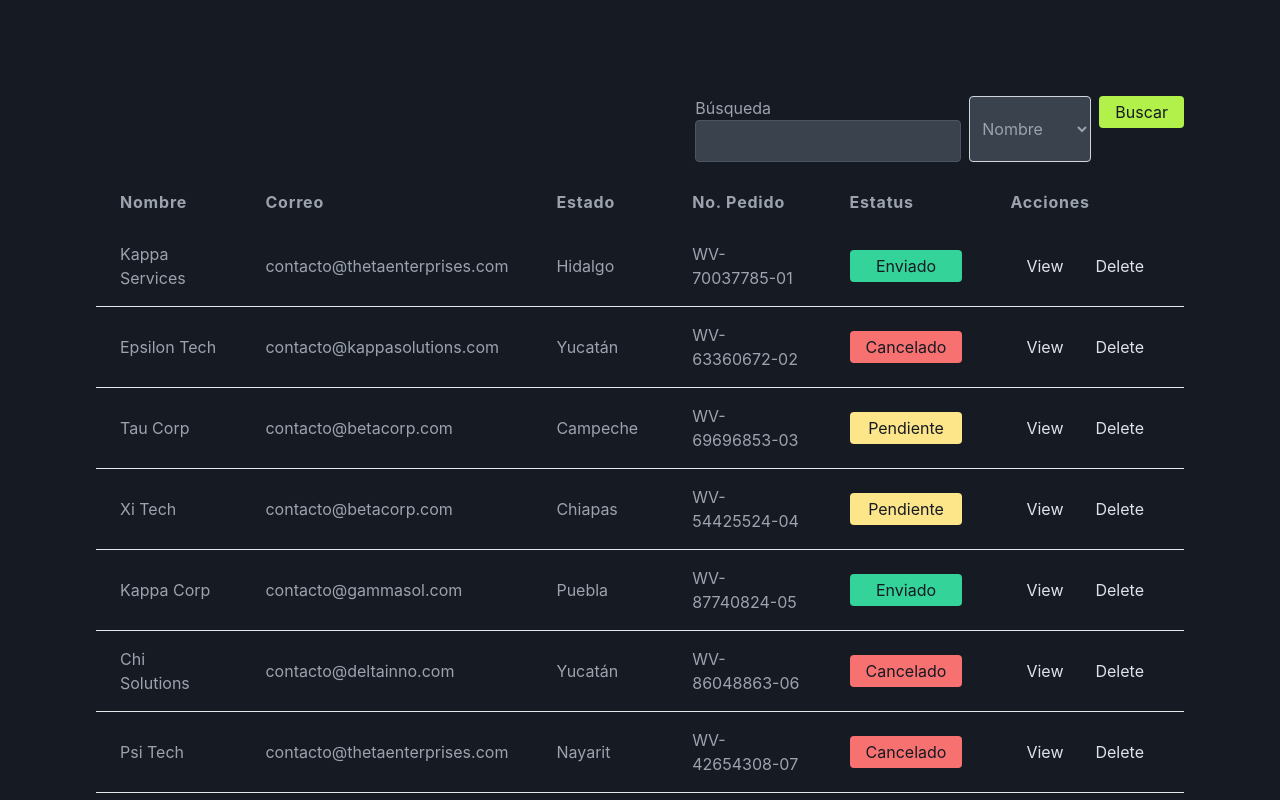
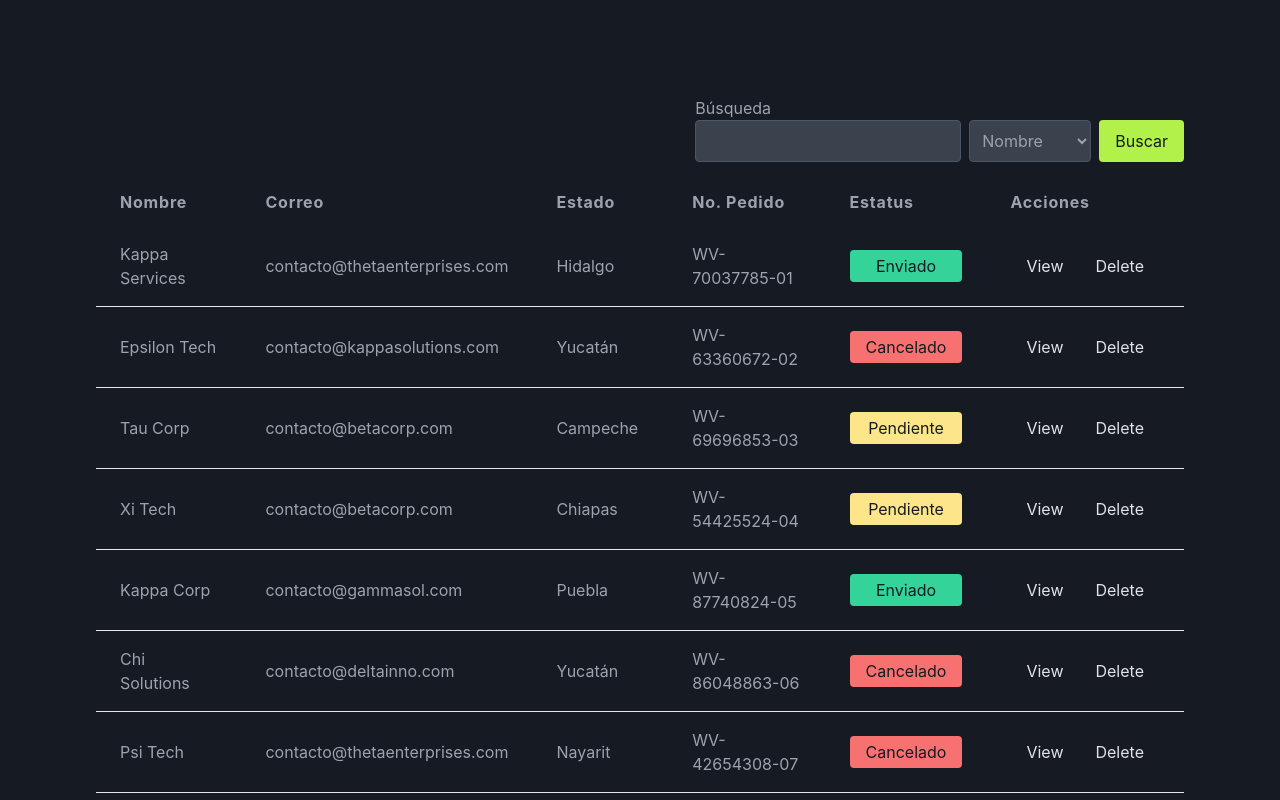
Before and after one commit to worrington/client-dashboard, a React (Create React App) app: page / in a window 1280 px wide. Shown: the top 800 px of the page. Built offline with nearby package versions, Linux system fonts and the light colour scheme.

Commit message:
feat: Select Component

```diff
--- a/src/App.tsx
+++ b/src/App.tsx
@@ -4,6 +4,7 @@ import { TableColumn } from './stories/organims/Table/types';
 import { Badge } from './stories/molecules/Badge';
 import { Button } from './stories/molecules/Button';
 import Input from './stories/molecules/Input';
+import Select from './stories/molecules/Select';
 
 // Definir el tipo para los datos de cliente
 type Client = {
@@ -30,6 +31,14 @@ const App: React.FC = () => {
     { key: 'status', label: 'Estatus', sortable: true, filterable: true },
     { key: 'actions', label: 'Acciones' }
   ];
+
+  const options = [
+    { value: 'name', label: 'Nombre' },
+    { value: 'email', label: 'Correo' },
+    { value: 'state', label: 'Estado' },
+    { value: 'order_number', label: 'No. Pedido' },
+    { value: 'status', label: 'Estatus' },
+  ]
 
   const getBadgeColor = (status: string) => {
     switch (status) {
@@ -98,29 +107,19 @@ const App: React.FC = () => {
 
   return (
     <div className="flex min-h-screen flex-col p-4 md:p-24">
-      <div className="mb-4 flex gap-2 justify-end">
-        <div>
+      <div className="mb-4 flex items-end justify-end gap-2">
           <Input
             type="text"
             value={searchTerm}
             label='Búsqueda'
             onChange={(e) => setSearchTerm(e.target.value)}
             />
-        </div>
-        <div className="flex align-end">
-          <select
+          <div className="flex align-items-end gap-2">
+            <Select
               value={searchField}
               onChange={(e) => setSearchField(e.target.value as keyof Client)}
-            className="p-2 border border-gray-300 rounded"
-          >
-            <option value="name">Nombre</option>
-            <option value="email">Correo</option>
-            <option value="state">Estado</option>
-            <option value="order_number">No. Pedido</option>
-            <option value="status">Estatus</option>
-          </select>
-        </div>
-        <div>
+              options={options}
+            />
           <Button variant='contained' color='primary' label='Buscar' onClick={handleSearch} />
         </div>
       </div>
--- a/src/index.css
+++ b/src/index.css
@@ -13,6 +13,7 @@ select {
   @apply bg-grey;
   @apply text-body-light;
   border-color: #4B5563;
+  height: 42px;
 }
 
 
--- /dev/null
+++ b/src/stories/molecules/Select/index.tsx
@@ -0,0 +1,32 @@
+// Select.tsx
+import React from 'react';
+
+interface SelectOption {
+  value: string;
+  label: string;
+}
+
+interface SelectProps {
+  value: string;
+  onChange: (event: React.ChangeEvent<HTMLSelectElement>) => void;
+  options: SelectOption[];
+  className?: string;
+}
+
+const Select: React.FC<SelectProps> = ({ value, onChange, options, className = '' }) => {
+  return (
+    <select
+      value={value}
+      onChange={onChange}
+      className={`p-2 rounded ${className}`}
+    >
+      {options.map(option => (
+        <option key={option.value} value={option.value}>
+          {option.label}
+        </option>
+      ))}
+    </select>
+  );
+};
+
+export default Select;
```
Lines whose indentation alone changed are shown as unchanged.
